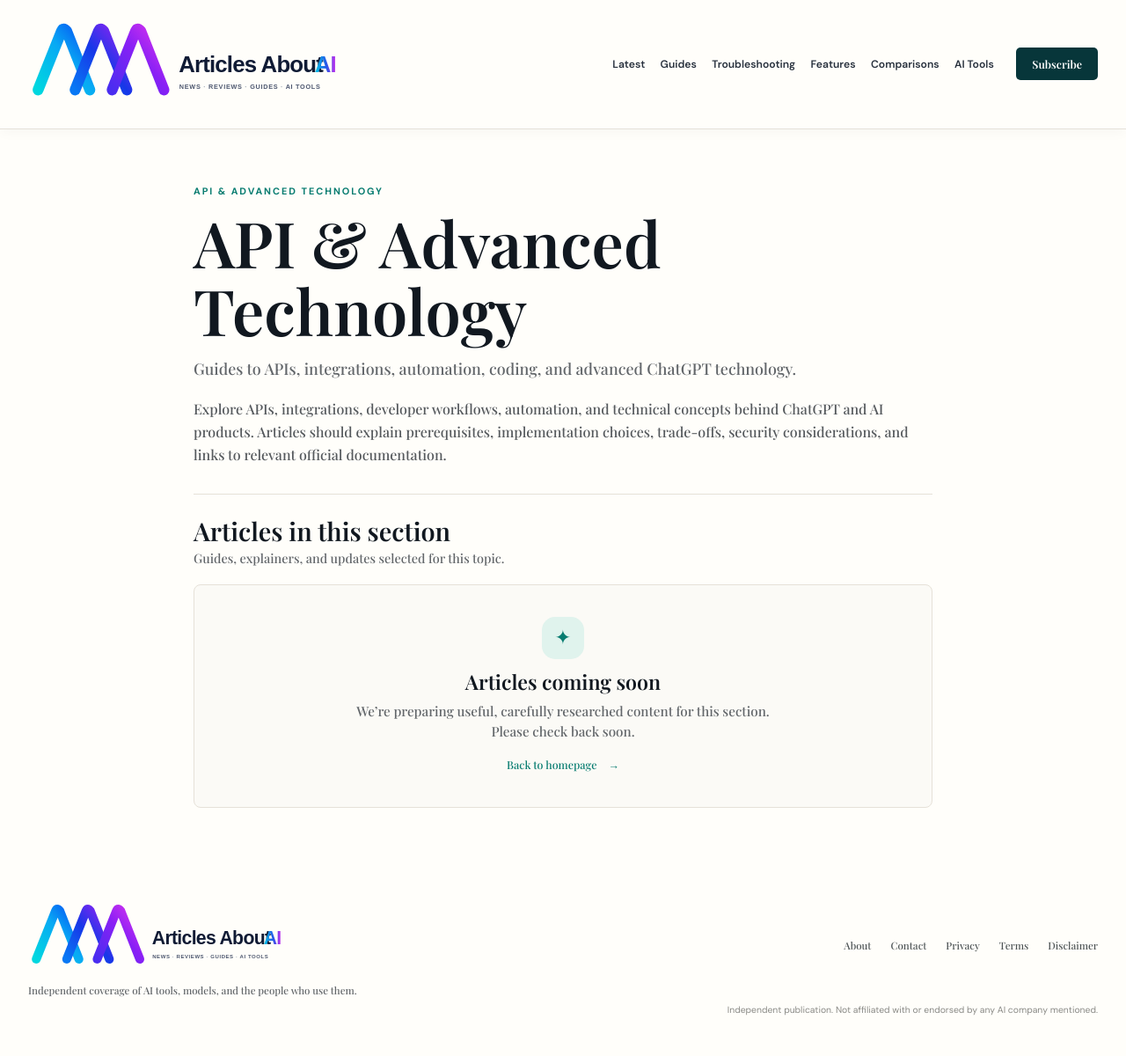
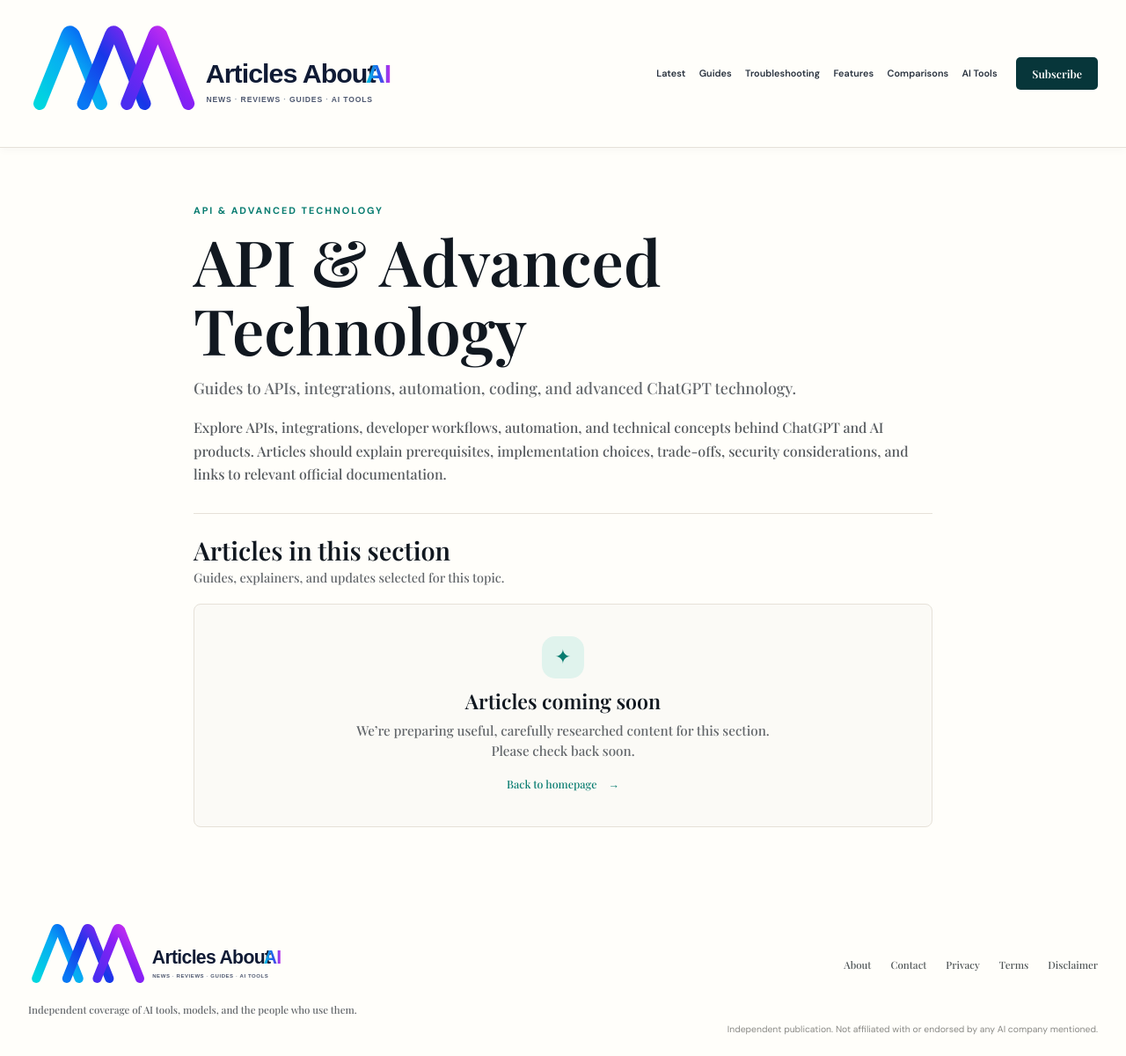
Before and after one commit to todaysnewsai/ChatGPTScope, a Jekyll site: the page built from api-technology/index.md, in a window 1280 px wide. Shown: the whole page at 88% size. Built offline with Jekyll 4.4.1, drawn with Linux system fonts in a browser that asks for light colours; before the commit the page ends 1178 px from its top, so only the background shows below that.

Commit message:
Fix header alignment across mobile and desktop

```diff
--- a/assets/css/style.css
+++ b/assets/css/style.css
@@ -397,3 +397,39 @@
  .menu-toggle{grid-column:2;grid-row:1;margin:0;padding:7px 8px;font-size:1.25rem}
  .site-nav{grid-column:1/-1;grid-row:2;margin:0;width:100%}
 }
+
+
+/* Final header layout: one unified logo image, horizontal on every screen */
+.site-header{position:relative!important;background:#fffefa!important;border-bottom:1px solid #e5e1d9!important;box-shadow:0 2px 10px rgba(17,24,32,.035)!important}
+.header-inner{display:flex!important;flex-direction:row!important;align-items:center!important;justify-content:space-between!important;flex-wrap:nowrap!important;gap:clamp(12px,1.7vw,24px)!important;min-height:104px!important;padding-top:12px!important;padding-bottom:12px!important}
+.header-inner>.header-brand{display:block!important;flex:0 1 430px!important;width:auto!important;max-width:430px!important;min-width:0!important;overflow:visible!important;margin:0!important}
+.header-brand .brand-image{display:block!important;width:100%!important;max-width:430px!important;height:auto!important;max-height:none!important;object-fit:contain!important}
+.header-brand-mark,.header-brand-copy{display:none!important}
+.header-inner>.menu-toggle{display:none!important}
+.header-inner>.site-nav{display:flex!important;flex:0 1 auto!important;align-items:center!important;justify-content:center!important;flex-direction:row!important;gap:clamp(9px,1.2vw,18px)!important;margin:0 0 0 auto!important;padding:0!important;border:0!important;background:transparent!important;order:initial!important}
+.header-inner>.site-nav a{padding:8px 0!important;border:0!important;font-size:clamp(.68rem,.78vw,.8rem)!important;white-space:nowrap!important}
+.header-inner>.header-actions{display:flex!important;flex:0 0 auto!important;order:initial!important}
+@media(max-width:1100px) and (min-width:901px){
+ .header-inner{gap:12px!important}
+ .header-inner>.header-brand{flex-basis:330px!important;max-width:330px!important}
+ .header-inner>.site-nav{gap:9px!important}
+ .header-inner>.site-nav a{font-size:.68rem!important}
+ .header-inner>.header-actions{display:none!important}
+}
+@media(max-width:900px){
+ .header-inner{display:grid!important;grid-template-columns:minmax(0,1fr) auto!important;grid-template-rows:auto auto!important;gap:9px 12px!important;min-height:0!important;padding:12px 16px!important}
+ .header-inner>.header-brand{grid-column:1!important;grid-row:1!important;display:block!important;width:100%!important;max-width:380px!important;flex:none!important;min-width:0!important}
+ .header-brand .brand-image{width:100%!important;max-width:380px!important}
+ .header-inner>.menu-toggle{display:block!important;grid-column:2!important;grid-row:1!important;align-self:center!important;justify-self:end!important;margin:0!important;padding:7px 9px!important;font-size:1.35rem!important}
+ .header-inner>.site-nav{display:none!important;grid-column:1/-1!important;grid-row:2!important;flex-direction:column!important;align-items:stretch!important;gap:0!important;width:100%!important;margin:0!important;padding:8px!important;border:1px solid var(--line)!important;border-radius:8px!important;background:#fff!important}
+ .header-inner>.site-nav.open{display:flex!important}
+ .header-inner>.site-nav a{padding:12px!important;border-bottom:1px solid var(--line)!important;font-size:.9rem!important;white-space:normal!important}
+ .header-inner>.site-nav a:last-child{border-bottom:0!important}
+ .header-inner>.header-actions{display:none!important}
+}
+@media(max-width:600px){
+ .header-inner{padding:12px 16px!important;gap:8px 9px!important}
+ .header-inner>.header-brand{width:100%!important;max-width:none!important;min-width:0!important}
+ .header-brand .brand-image{width:100%!important;max-width:none!important;height:auto!important}
+ .header-inner>.menu-toggle{font-size:1.2rem!important;padding:6px 7px!important}
+}
```
